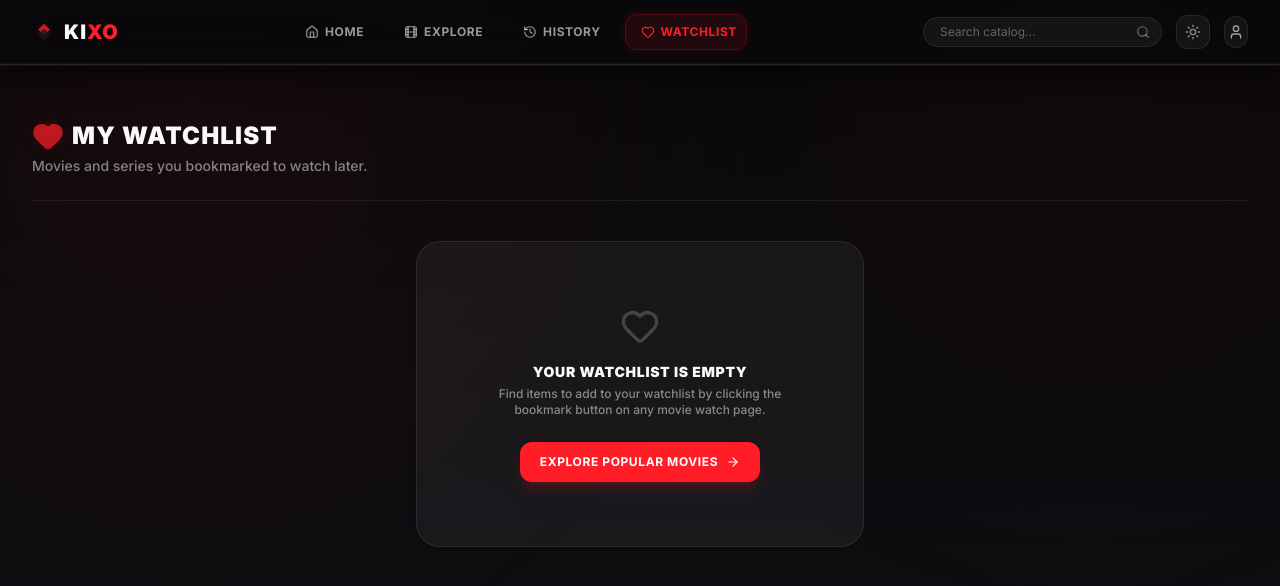
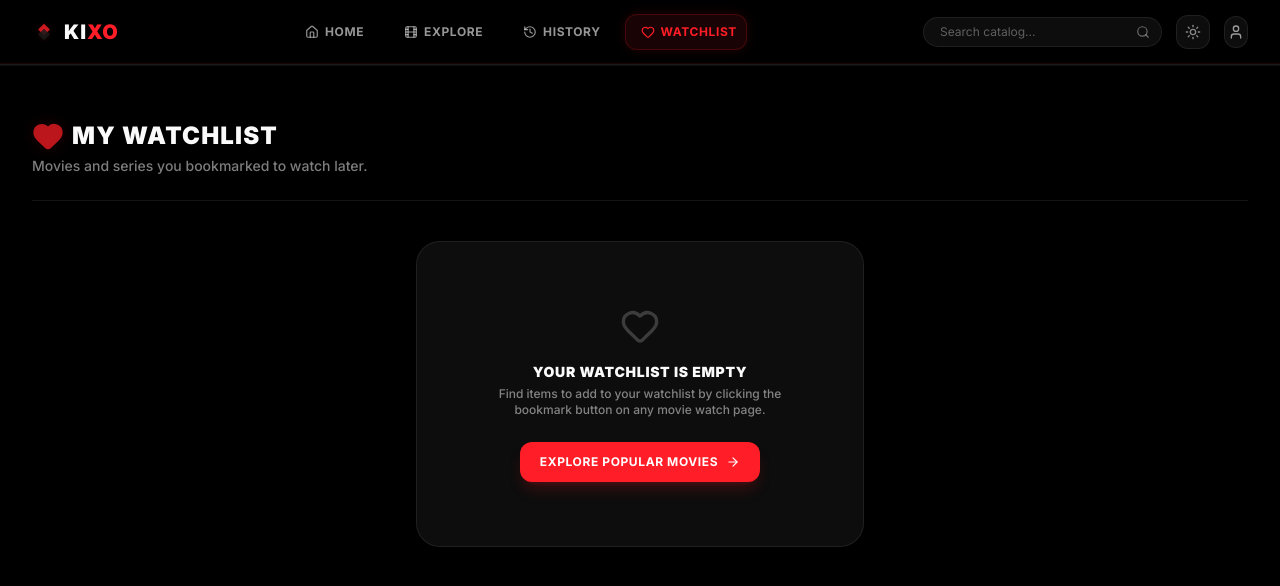
Before and after one commit to ambady04/anime-web, a Next.js app: page /favorites in a window 1280 px wide. Shown: the top 586 px of the page. Built offline with nearby package versions, Linux system fonts and the light colour scheme.

Commit message:
style: update global theme variables to use pure black and remove radial glow effects

```diff
--- a/src/app/globals.css
+++ b/src/app/globals.css
@@ -36,9 +36,9 @@ html, :root:not(.light) {
   --primary-light: #FF5E64;
   --accent: #FF1E27;
 
-  --bg-solid: #09090B;
-  --bg-gradient: linear-gradient(180deg, #09090B 0%, #0F0F13 100%);
-  --nav-bg: rgba(9, 9, 11, 0.88);
+  --bg-solid: #000000;
+  --bg-gradient: #000000;
+  --nav-bg: rgba(0, 0, 0, 0.88);
 
   --text-primary: #FAFAFA;
   --text-secondary: #A1A1AA;
@@ -52,14 +52,14 @@ html, :root:not(.light) {
   --shadow-hover: 0 12px 32px rgba(255, 30, 39, 0.22), 0 0 20px rgba(255, 30, 39, 0.15);
   --shadow-nav: 0 1px 0 rgba(255, 255, 255, 0.06), 0 4px 32px rgba(0, 0, 0, 0.8);
 
-  --scrollbar-track: #09090B;
+  --scrollbar-track: #000000;
   --scrollbar-thumb: rgba(255, 255, 255, 0.08);
   --scrollbar-thumb-hover: #FF1E27;
 
   --card-glow-color: rgba(255, 30, 39, 0.06);
-  --radial-glow-1: radial-gradient(circle at 15% 15%, rgba(255, 30, 39, 0.05), transparent 45%);
-  --radial-glow-2: radial-gradient(circle at 85% 15%, rgba(255, 30, 39, 0.03), transparent 40%);
-  --radial-glow-3: radial-gradient(circle at 50% 50%, rgba(9, 9, 11, 0), transparent 50%);
+  --radial-glow-1: none;
+  --radial-glow-2: none;
+  --radial-glow-3: none;
 }
 
 /* 2. Light Theme (Daylight Lounge Glassmorphism) */
```
